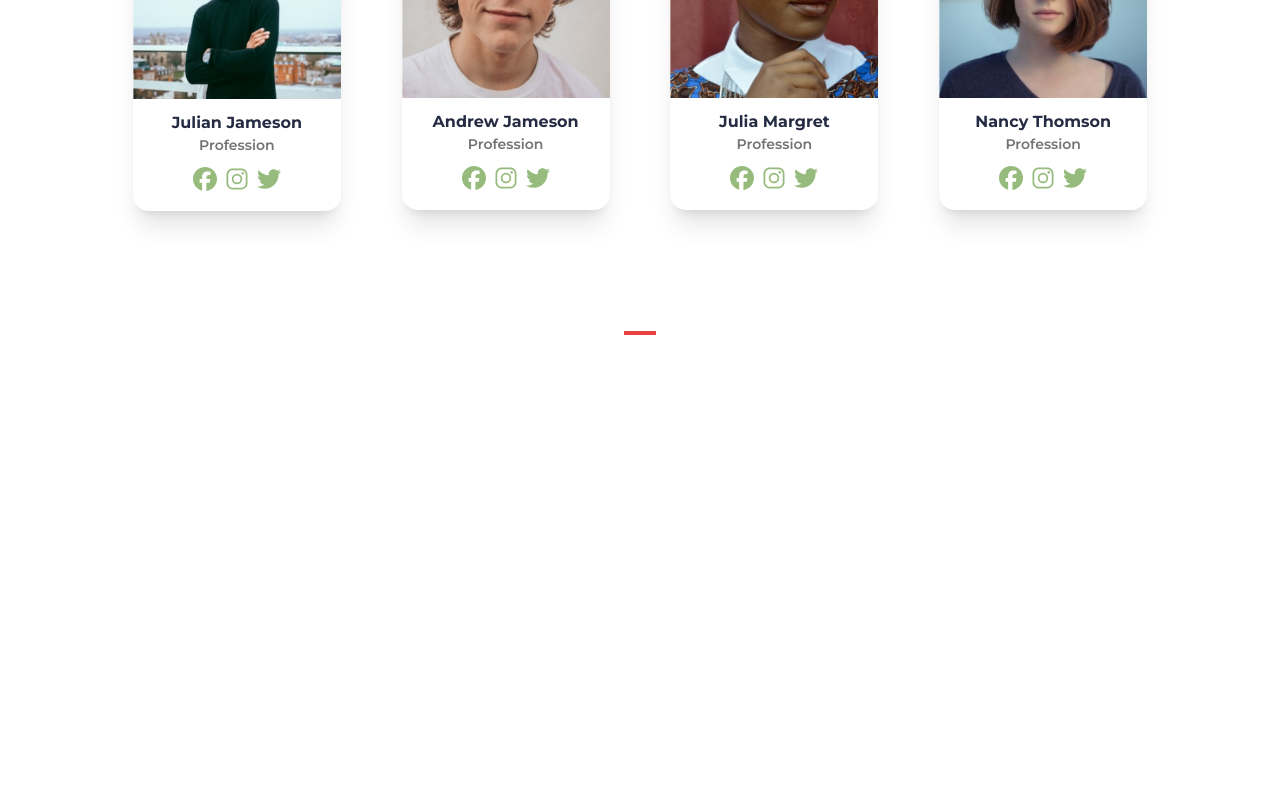
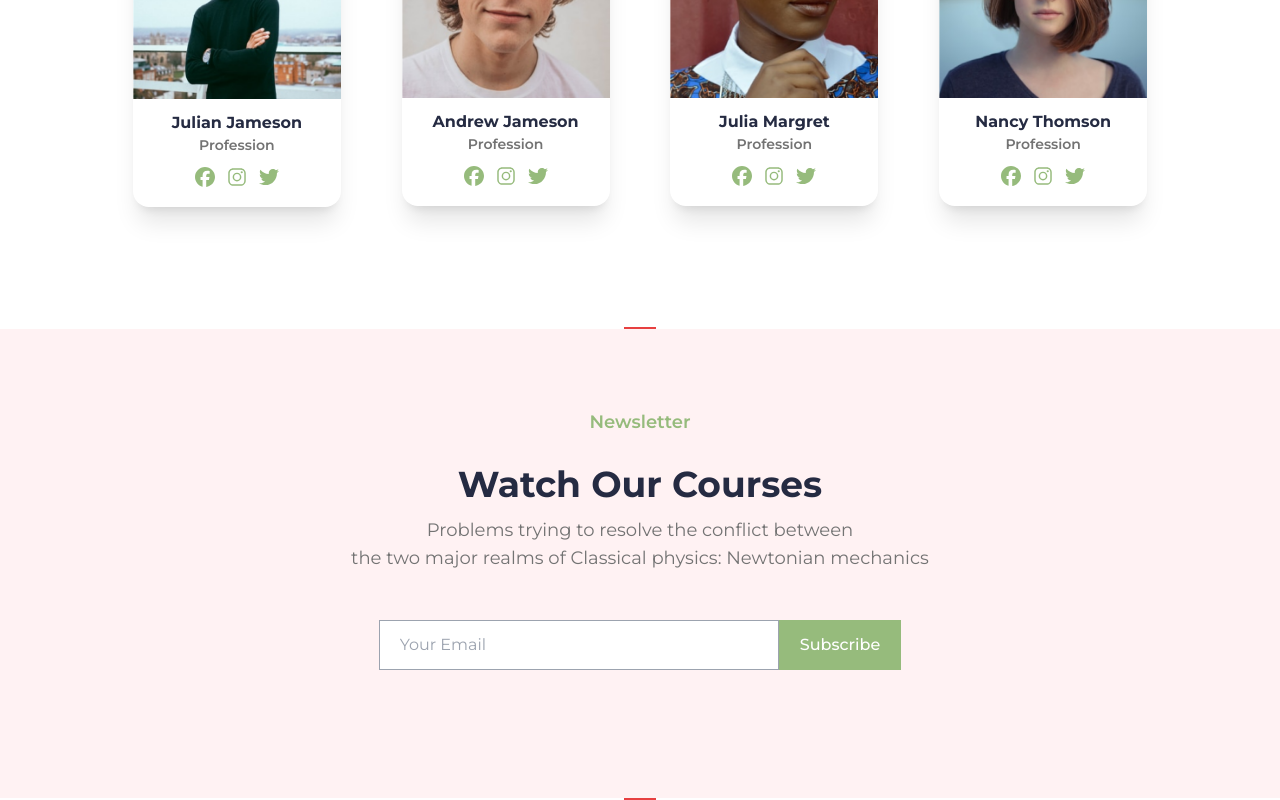
Before and after one commit to fazilcmohammed/skiline-landing-page, a React (Vite) app: page / in a window 1280 px wide. Shown: the part 3526-4326 px from the top of the page. Before the commit the page ends 3861 px from the top, so only its background shows below. Built offline with nearby package versions, Linux system fonts and the light colour scheme.

Commit message:
created a new component for newsletter. updated the teams.jsx component.

```diff
--- a/src/App.jsx
+++ b/src/App.jsx
@@ -2,6 +2,7 @@ import AboutUs from "./components/AboutUs"
 import HeroSection from "./components/HeroSection"
 import LiveAction from "./components/LiveAction"
 import Navbar from "./components/Navbar"
+import NewsLetter from "./components/NewsLetter"
 import Packages from "./components/Packages"
 import Teams from "./components/Teams"
 import Testimonials from "./components/Testimonials"
@@ -19,6 +20,7 @@ function App() {
       <Packages/>
       <Testimonials/>
       <Teams/>
+      <NewsLetter/>
     </>
   )
 }
--- /dev/null
+++ b/src/components/NewsLetter.jsx
@@ -0,0 +1,27 @@
+import React from "react";
+
+const NewsLetter = () => {
+  return (
+    <section>
+      <div className="px-28 py-20 bg-faded_secondary">
+        <div>
+          <h3 className="text-[18px] text-[#96BB7C] font-semibold text-center">Newsletter</h3>
+          <h1 className="text-4xl text-[#252B42] font-bold text-center mt-7">
+            Watch Our Courses
+          </h1>
+          <p className="text-second_text text-lg my-3 text-center">
+            Problems trying to resolve the conflict between <br />
+            the two major realms of Classical physics: Newtonian mechanics{" "}
+          </p>
+          <div className="flex items-center justify-center my-12">
+            <input type="email" className="px-5 w-[400px] border-[1px] border-gray-400 py-3" placeholder="Your Email"/>
+            <button className="bg-primary text-white font-medium px-5 py-3 border-[1px] border-primary">Subscribe</button>
+          </div>
+        </div>
+      </div>
+      <div className="bg-danger w-8 items-center justify-center m-auto h-0.5"></div>
+    </section>
+  );
+};
+
+export default NewsLetter;
--- a/src/components/Teams.jsx
+++ b/src/components/Teams.jsx
@@ -27,7 +27,7 @@ const Teams = () => {
                         <img src={team.img} alt="" className="w-52 rounded-t-2xl" />
                         <h1 className="text-[16px] font-bold text-text mt-3 capitalize">{team.name}</h1>
                         <h3 className="text-sm text-second_text font-semibold capitalize">{team.role} </h3>
-                        <div className="flex text-primary text-2xl items-center justify-center my-3 gap-2 mb-5">
+                        <div className="flex text-primary text-xl items-center justify-center my-3 gap-3 mb-5">
                             <FaFacebook/>
                             <IoLogoInstagram/>
                             <FaTwitter/>
@@ -37,7 +37,7 @@ const Teams = () => {
             }
         </div>
       </div>
-      <div className="bg-danger w-8 items-center justify-center m-auto h-1"></div>
+      <div className="bg-danger w-8 items-center justify-center m-auto h-0.5"></div>
     </section>
 
   );
```
